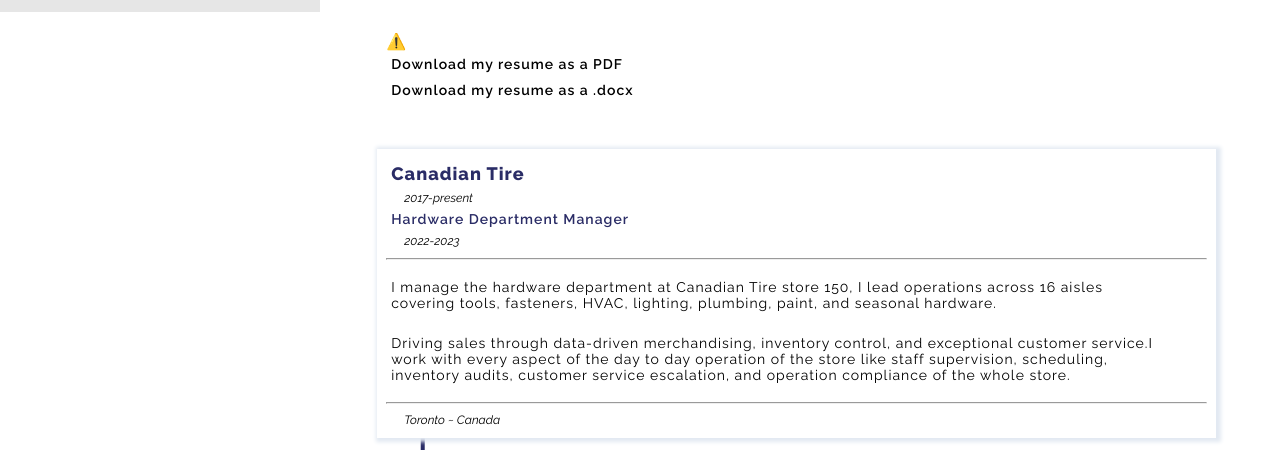
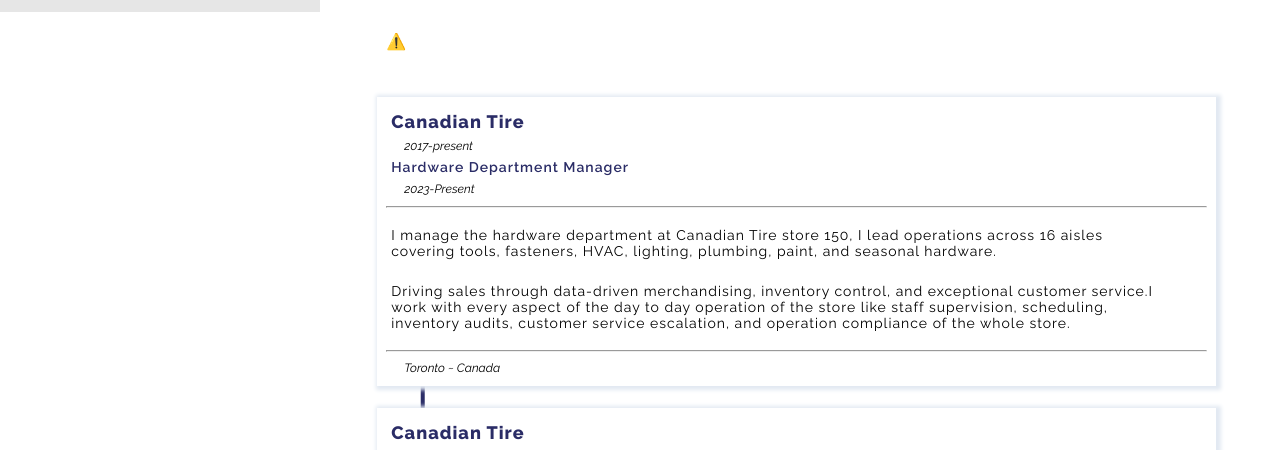
Before and after one commit to AyushCJoy/ayush.github.io, a plain HTML site: page about.html in a window 1280 px wide. Shown: the part 788-1238 px from the top of the page. Drawn offline with nearby package versions, Linux system fonts and the light colour scheme; no server answers.

Commit message:
Update about.html

```diff
--- a/about.html
+++ b/about.html
@@ -84,9 +84,6 @@
           <lottie-player src="https://lottie.host/6d287015-eb45-4737-9d2f-90e7e5869747/HtYxub7YYz.json" background="transparent" speed="1" style="width: 25%; height:25%;" loop autoplay></lottie-player>
         </div>
 
-        <p4>Download my resume as a PDF</p4>
-        <p4>Download my resume as a .docx</p4>
-
         <div class="experience">
 
           <div class="vl"> </div>
@@ -95,7 +92,7 @@
             <p3> Canadian Tire </p3>
             <p5>2017-present</p5>
             <p2> Hardware Department Manager </p2>
-            <p5>2022-2023</p5>
+            <p5>2023-Present</p5>
             <hr></hr>
             <p> I manage the hardware department at Canadian Tire store 150, I lead operations across 16 aisles covering tools, fasteners, HVAC, lighting, plumbing, paint, and seasonal hardware.</p>
             <p> Driving sales through data-driven merchandising, inventory control, and exceptional customer service.I work with every aspect of the day to day operation of the store like staff supervision, scheduling, inventory audits, customer service escalation, and operation compliance of the whole store.</p>
```
